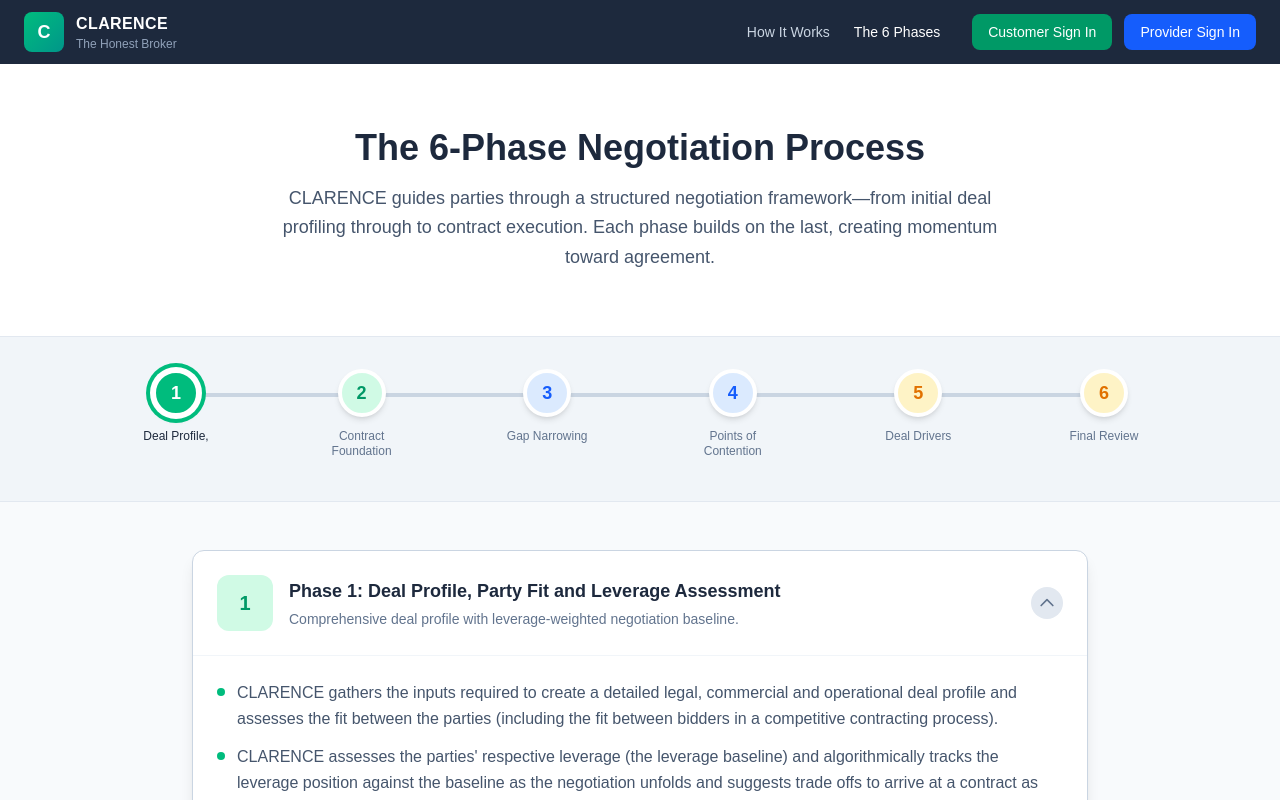
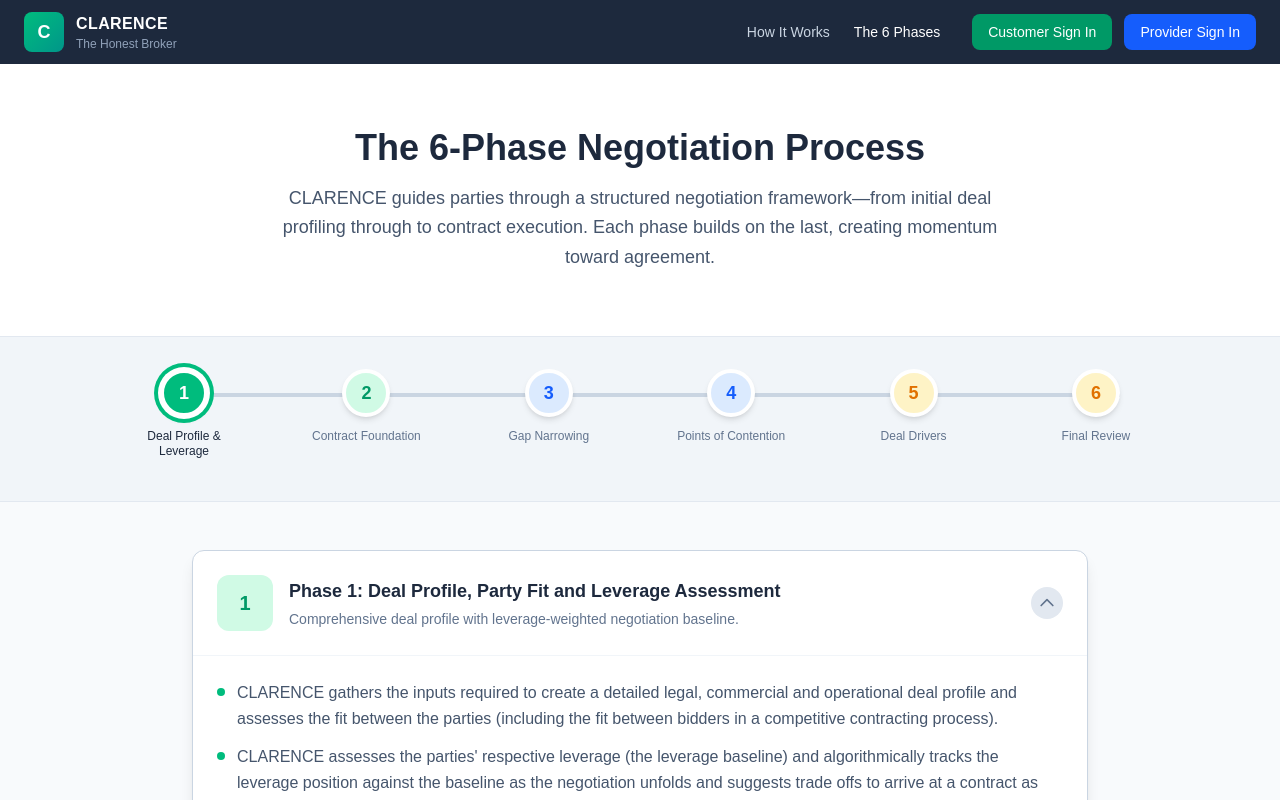
Before and after one commit to SpikeIreland/clarence, a Next.js app: page /phases in a window 1280 px wide. Shown: the top 800 px of the page. Built offline with nearby package versions, Linux system fonts and the light colour scheme.

Commit message:
UX: 6-Phases page - fix truncated phase names in timeline with clearer short labels

```diff
--- a/app/phases/page.tsx
+++ b/app/phases/page.tsx
@@ -264,14 +264,23 @@ export default function PhasesPage() {
                 style={{ width: `${Math.max(0, ((selectedPhase - 1) / 5) * (100 - 8))}%` }}
               ></div>
 
-              {/* Phase Indicators - FIXED: Better text display */}
+              {/* Phase Indicators - Full text display with wrapping */}
               {phases.map((phase) => {
                 const colors = getPhaseColors(phase.color, selectedPhase === phase.number)
+                // Short labels for timeline display
+                const shortLabels: Record<number, string> = {
+                  1: 'Deal Profile & Leverage',
+                  2: 'Contract Foundation',
+                  3: 'Gap Narrowing',
+                  4: 'Points of Contention',
+                  5: 'Deal Drivers',
+                  6: 'Final Review'
+                }
                 return (
                   <button
                     key={phase.number}
                     onClick={() => handlePhaseIndicatorClick(phase.number)}
-                    className="relative z-10 group flex flex-col items-center w-24"
+                    className="relative z-10 group flex flex-col items-center w-28"
                   >
                     <div className={`
                       w-12 h-12 rounded-full flex items-center justify-center font-bold text-lg
@@ -281,14 +290,11 @@ export default function PhasesPage() {
                     `}>
                       {phase.number}
                     </div>
-                    {/* FIXED: Phase name with proper wrapping */}
-                    <div className="mt-3 text-center h-10 flex items-start justify-center">
+                    {/* Phase name - short labels that fit */}
+                    <div className="mt-3 text-center min-h-[2.5rem] flex items-start justify-center">
                       <p className={`text-xs font-medium transition-colors leading-tight ${selectedPhase === phase.number ? 'text-slate-800' : 'text-slate-500'
                         }`}>
-                        {phase.subtitle.length > 20
-                          ? phase.subtitle.split(' ').slice(0, 2).join(' ')
-                          : phase.subtitle
-                        }
+                        {shortLabels[phase.number]}
                       </p>
                     </div>
                   </button>
```
